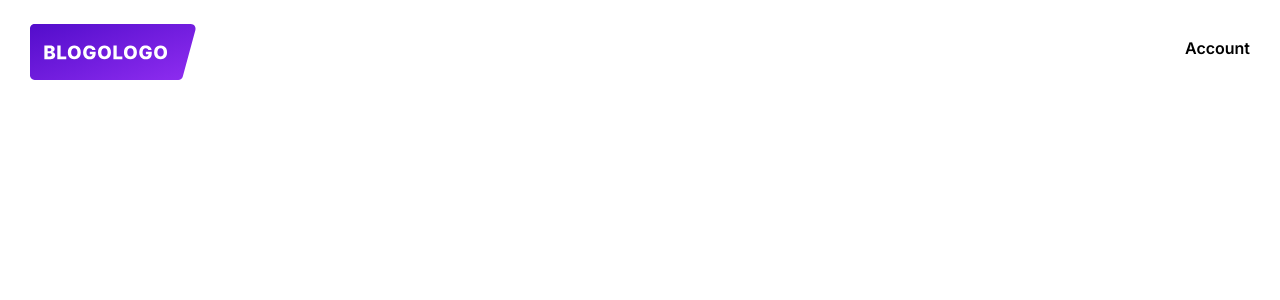
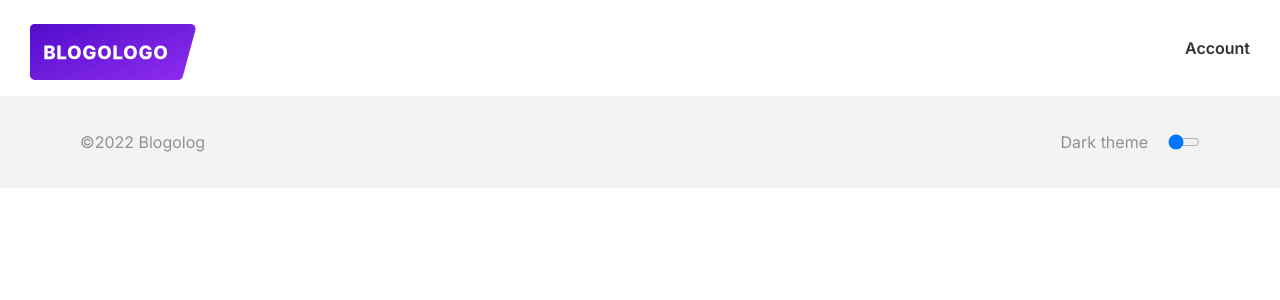
Before and after one commit to DmitriySoym/react-blog-app, a React (Create React App) app: page / in a window 1280 px wide. Shown: the top 300 px of the page. Built offline with nearby package versions, Linux system fonts and the light colour scheme; some icons are missing.

Commit message:
feat(components): add footer

```diff
--- a/src/App.tsx
+++ b/src/App.tsx
@@ -1,10 +1,11 @@
 import { StyledApp } from "styles";
-import { Header } from "components";
+import { Header, Footer } from "components";
 
 export const App = () => {
   return (
-    <StyledApp className="App">
+    <StyledApp>
       <Header />
+      <Footer />
     </StyledApp>
   );
 };
--- /dev/null
+++ b/src/components/Footer/Footer.tsx
@@ -0,0 +1,11 @@
+import { ThemeButton } from "components";
+import { StyledFooter, Text } from "./styles";
+
+export const Footer = () => {
+  return (
+    <StyledFooter>
+      <Text>©2022 Blogolog</Text>
+      <ThemeButton />
+    </StyledFooter>
+  );
+};
--- /dev/null
+++ b/src/components/Footer/styles.ts
@@ -0,0 +1,20 @@
+import styled from "styled-components";
+import { Color, Typography } from "ui";
+
+const StyledFooter = styled.footer`
+  display: flex;
+  justify-content: space-between;
+  align-items: center;
+  max-width: 1120px;
+  width: 100%;
+  height: 92px;
+  margin: 0 auto;
+`;
+
+const Text = styled.p`
+  ${Typography.BODY2}
+  font-weight: 400;
+  color: ${Color.TEXT_FOOTER};
+`;
+
+export { StyledFooter, Text };
--- a/src/components/Header/styles.ts
+++ b/src/components/Header/styles.ts
@@ -1,4 +1,5 @@
 import styled from "styled-components";
+import { Color } from "ui";
 
 const StyledHeader = styled.header`
   display: grid;
@@ -7,6 +8,7 @@ const StyledHeader = styled.header`
   align-items: center;
   padding: 0 30px;
   height: 96px;
+  background-color: ${Color.HEADER_BACKGROUND};
 `;
 
 const StyledLogo = styled.a`
--- a/src/components/ThemeButton/ThemeButton.tsx
+++ b/src/components/ThemeButton/ThemeButton.tsx
@@ -16,7 +16,7 @@ export const ThemeButton = () => {
   return (
     <Wrapper>
       <Text>Dark theme</Text>
-      <Input id="switch" type="range" min="1" max="2" onClick={handleTheme} />
+      <Input id="switch" type="range" min="1" max="2" onClick={handleTheme} defaultValue="1" />
     </Wrapper>
   );
 };
--- a/src/components/ThemeButton/styles.ts
+++ b/src/components/ThemeButton/styles.ts
@@ -4,16 +4,18 @@ import { Color, Typography } from "ui";
 const Input = styled.input`
   width: 32px;
   height: 20px;
+  margin-left: 20px;
 `;
 
-const Text = styled.label`
+const Text = styled.p`
+  ${Typography.BODY2}
+  font-weight: 400;
+  color: ${Color.TEXT_FOOTER};
+`;
+
+const Wrapper = styled.div`
   display: flex;
   align-items: center;
 `;
 
-const Wrapper = styled.div`
-  ${Typography.BODY2}
-  font-weight: 400;
-`;
-
 export { Input, Text, Wrapper };
--- a/src/components/index.ts
+++ b/src/components/index.ts
@@ -1,5 +1,6 @@
 import { Header } from "./Header/Header";
 import { Account } from "./Account/Account";
 import { ThemeButton } from "./ThemeButton/ThemeButton";
+import { Footer } from "./Footer/Footer";
 
-export { Header, Account, ThemeButton };
+export { Header, Account, ThemeButton, Footer };
--- a/src/styles.ts
+++ b/src/styles.ts
@@ -3,6 +3,6 @@ import { Color, Typography } from "ui";
 
 const StyledApp = styled.div`
   background-color: ${Color.BACKGROUND};
-  ${Typography.H1}/* color: ${Color.TEXT}; */
+  ${Typography.H1};
 `;
 export { StyledApp };
--- a/src/ui/colors.ts
+++ b/src/ui/colors.ts
@@ -1,7 +1,12 @@
 export enum Color {
   BACKGROUND = "var(--background-color)",
   TEXT = "var(--text-color)",
-  BUTTON_THEME_BACKGROUND = "var(--button-background)",
+  HEADER_BACKGROUND = "var(--header-color)",
+  TEXT_FOOTER = "var(--footer-text)",
   PRIMARY = "#6C1BDB",
+  SECONDARY = "#313037",
   MEDIUM = "rgba(49, 48, 55, 0.5)",
+  EXTRA_LIGHT = "rgba(49, 48, 55, 0.1)",
+  WHITE = "#ffffff",
+  GRAY = "#f3f3f3",
 }
--- a/src/ui/theme.ts
+++ b/src/ui/theme.ts
@@ -3,16 +3,18 @@ import { Color } from "./colors";
 
 export const darkTheme = css`
   html[theme="dark"] {
-    --background-color: #313037;
-    --text-color: #ffffff;
-    --button-background: ${Color.PRIMARY};
+    --background-color: ${Color.SECONDARY};
+    --text-color: ${Color.WHITE};
+    --header-color: rgba(255, 255, 255, 0.1);
+    --footer-text: rgba(255, 255, 255, 0.5);
   }
 `;
 
 export const lightTheme = css`
   html[theme="light"] {
-    --background-color: #f3f3f3;
-    --text-color: #313037;
-    --button-background: ${Color.MEDIUM};
+    --background-color: ${Color.GRAY};
+    --text-color: ${Color.SECONDARY};
+    --header-color: ${Color.WHITE};
+    --footer-text: ${Color.MEDIUM};
   }
 `;
--- a/src/ui/typography.ts
+++ b/src/ui/typography.ts
@@ -1,5 +1,5 @@
 import { css } from "styled-components";
-import { Color, Media, FontSize } from "./";
+import { Color, Media } from "./";
 
 const H1 = css`
   font-family: "Inter";
@@ -56,7 +56,7 @@ const BODY2 = css`
   font-weight: 600;
   font-size: 16px;
   line-height: 24px;
-  color: ${Color.TEXT};
+  color: ${Color.MEDIUM};
 `;
 
 export const Typography = { H1, H2, H3, Subline, BODY, BODY2 };
```
